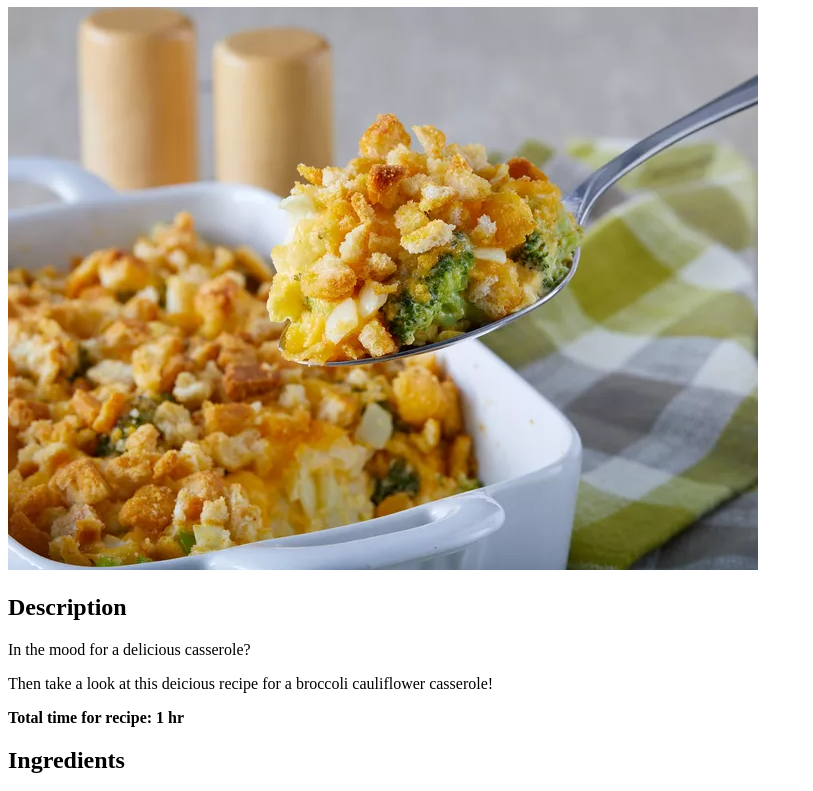
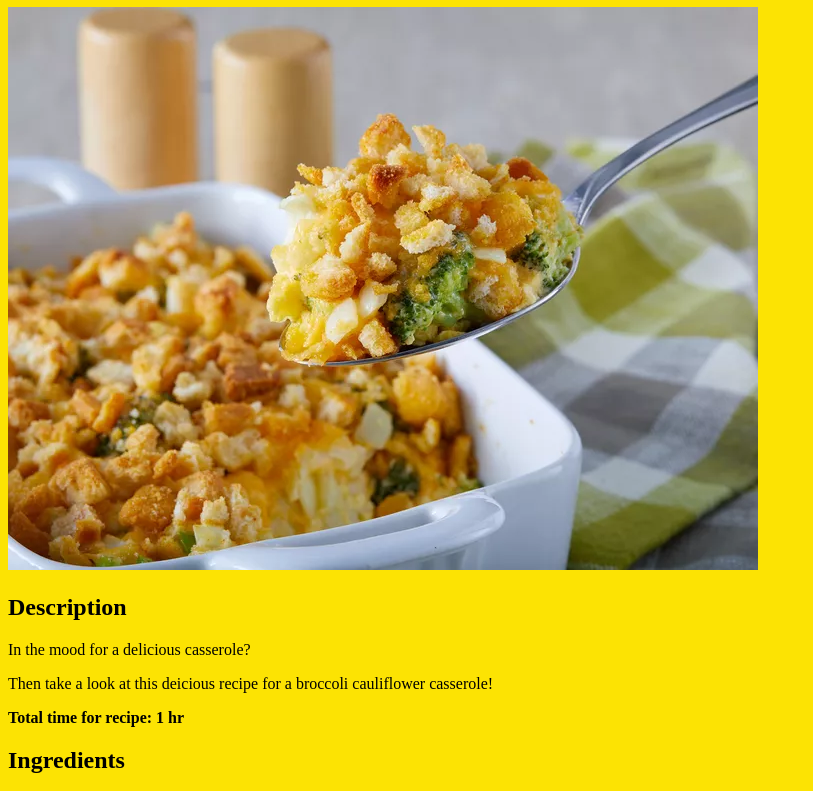
Before and after one commit to dpichar3210/odin-recipes, a plain HTML site: page recipes/broccoli-cauli.html in a window 1280 px wide. Shown: the part 73-864 px from the top of the page, without its empty margins (0-813 px from the left). Drawn offline with Linux system fonts and the light colour scheme.

Commit message:
add css to broccoli recipe
change background color and list font

```diff
--- a/recipes/broccoli-cauli.html
+++ b/recipes/broccoli-cauli.html
@@ -3,6 +3,7 @@
     <head>
         <meta charset="UTF-8">
         <title>Broccoli Cauliflower Casserole</title>
+        <link rel="stylesheet" href="css-sheets/broccoli.css">
     </head>
 
     <body>
```
